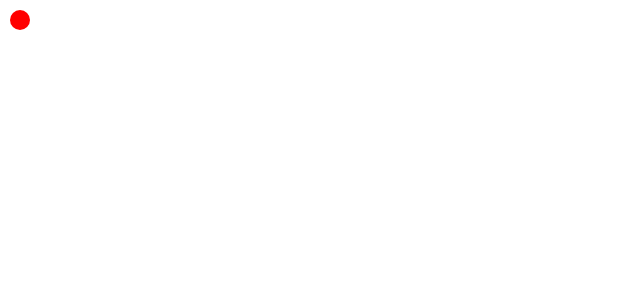
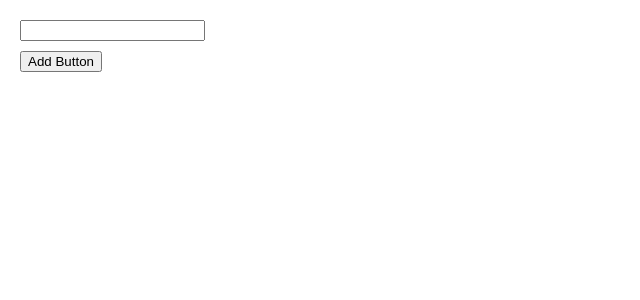
Before and after one commit to Shayan3528/React-Managing-State-3.3, a React (Vite) app: page / in a window 1280 px wide. Shown: the top 300 px of the page, without its empty margins (0-640 px from the left). Built offline with nearby package versions, Linux system fonts and the light colour scheme.

Commit message:
dynamically add input box using State and array

```diff
--- a/src/Component/Form.jsx
+++ b/src/Component/Form.jsx
@@ -1,42 +1,34 @@
-import {useState}  from 'react';
+import { useState } from "react";
 
-export default function Form(){
-  const [position,setPosition] = useState(0);
+export default function Form() {
+  const [inputs, setInputs] = useState([
+    {
+      id: 1,
+      label: "Name",
+    },
+  ]);
 
-  function handlePointerMove(e){
-      // setX(e.clientX);
-      // setY(e.clientY);
-      // console.dir(e);
-      setPosition({      /// not Mutated , It is new object
-        x: e.clientX,
-        y: e.clientY,
-      });
-  }
+  const handleAddInput = () => {
+    const nextId = inputs[inputs.length - 1].id + 1;
+    setInputs([
+      ...inputs,
+      {
+        id: nextId,
+        label: "input",
+      },
+    ]);
+  };
 
-  return(
-    <div
-    style = {{
-      position:"relative",
-      width:"100vw",
-      height:"100vh",
-    }}
-     onPointerMove = {
-      handlePointerMove
-     }
-    >
-      <div
-       style = {{
-        position:'absolute',
-        backgroundColor:"red",
-        borderRadius:'50%',
-        left:-10,
-        top:-10,
-        width:20,
-        height:20,
-        transform:`translate(${position.x}px, ${position.y}px)`
-       }}
-      />
-
+  return (
+    <div>
+      {inputs.map((input) => (
+        <div key={input.id} style={{ marginBottom: "10px" }}>
+          <input type="type" label={input.label} />
+        </div>
+      ))}
+      <div style={{ marginTop: "5px" }}>
+        <button onClick={handleAddInput}>Add Button</button>
+      </div>
     </div>
   );
 }
```
